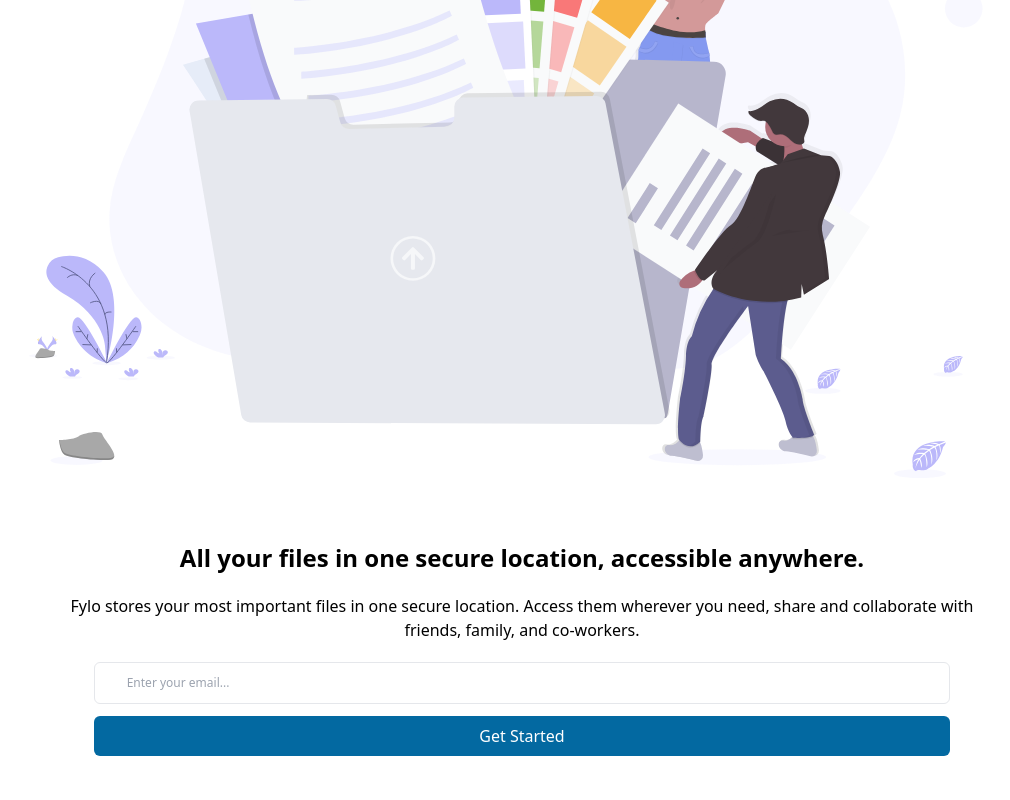
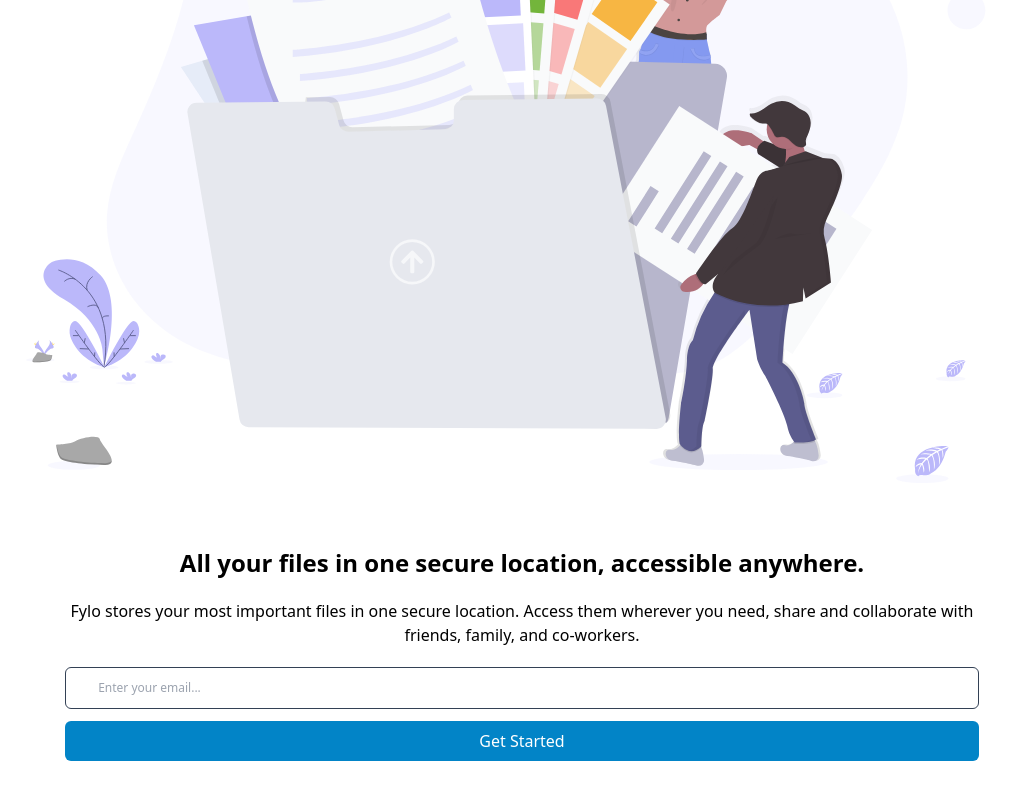
Before and after one commit to chizidotdev/react-projects, a React (Create React App) app: page / in a window 1280 px wide. Shown: the part 392-1192 px from the top of the page, without its empty margins (118-1128 px from the left). Built offline with nearby package versions, Linux system fonts and the light colour scheme.

Commit message:
modify hero styles

```diff
--- a/src/App.tsx
+++ b/src/App.tsx
@@ -7,7 +7,7 @@ function App() {
       <header>
         <Header />
       </header>
-      <main>
+      <main className="px-5">
         <Hero />
       </main>
     </>
--- a/src/components/Hero.tsx
+++ b/src/components/Hero.tsx
@@ -2,26 +2,26 @@ import React from "react";
 
 const Hero = () => {
   return (
-    <section className="flex flex-col items-center px-6 my-[7vh]">
+    <section className="flex flex-col items-center my-[7vh]">
       <div className="w-4/5">
-        <img src="/illustration-1.svg" alt="secure file location image" />
+        <img src="/illustration-1.svg" alt="secure file location" />
       </div>
       <div className="flex flex-col items-center gap-5 mt-16">
         <h1 className="text-2xl text-center font-bold">
           All your files in one secure location, accessible anywhere.
         </h1>
-        <p className="text-center w-4/5">
+        <p className="text-center w-5/6">
           Fylo stores your most important files in one secure location. Access
           them wherever you need, share and collaborate with friends, family,
           and co-workers.
         </p>
-        <form className="flex flex-col items-center gap-3 w-3/4">
+        <form className="flex flex-col items-center gap-3 w-4/5">
           <input
-            className="w-full border bottom-2 rounded-md text-xs px-8 py-3"
+            className="w-full border border-slate-700 rounded-md text-xs px-8 py-3"
             type="text"
             placeholder="Enter your email..."
           />
-          <button className="bg-sky-700 w-full rounded-md py-2 text-white">
+          <button className="bg-sky-600 w-full rounded-md py-2 text-white">
             Get Started
           </button>
         </form>
```
